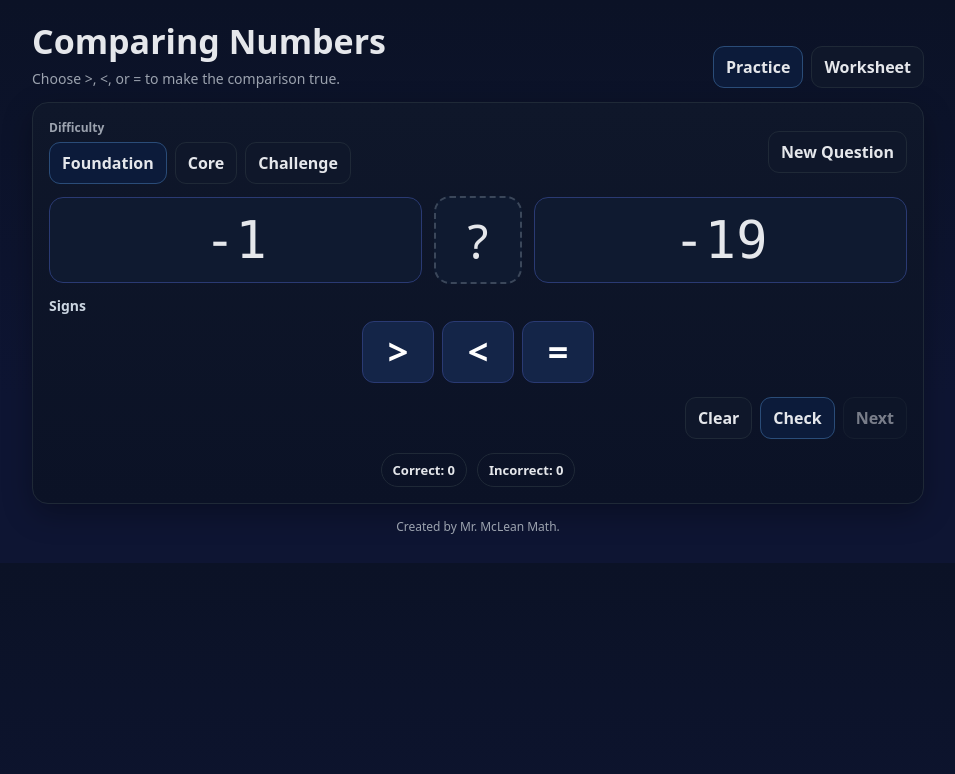
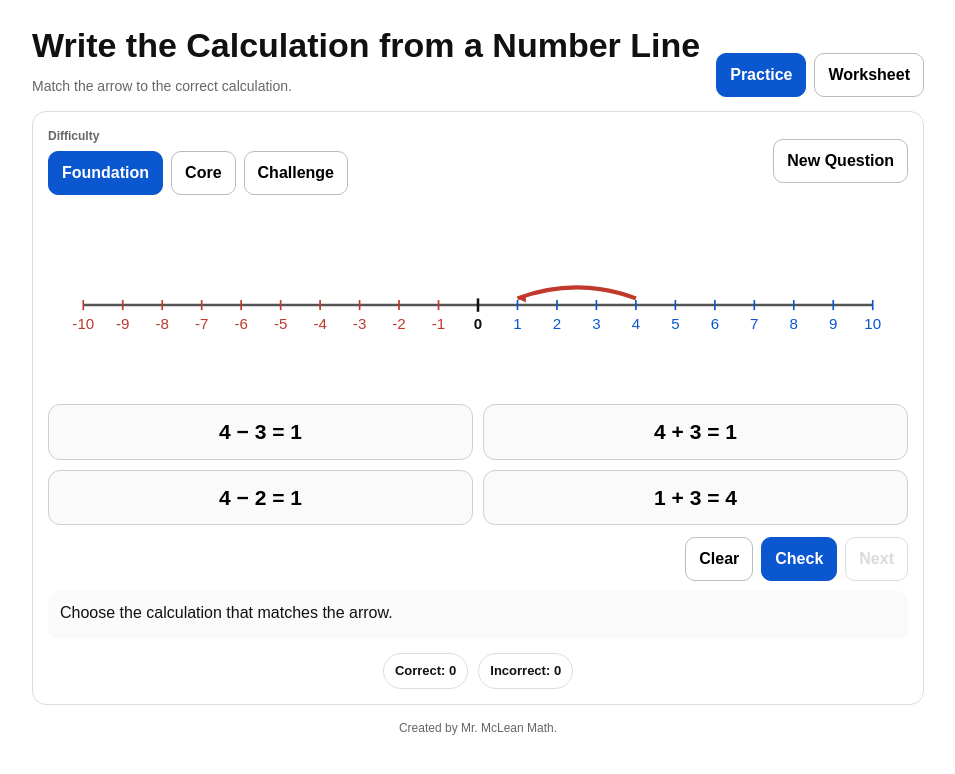
Before and after one commit to mrmcleanmath/calculation-from-number-line, a plain HTML site: page index.html in a window 1280 px wide. Shown: the whole page, without its empty margins (162-1117 px from the left). Drawn offline with Linux system fonts and the light colour scheme.

Commit message:
Second Update of August 2026

```diff
--- a/index.html
+++ b/index.html
@@ -4,57 +4,52 @@
 <head>
 <meta charset="utf-8">
 <meta name="viewport" content="width=device-width,initial-scale=1">
-<title>Comparing Numbers – Mr. McLean Math</title>
+<title>Write the Calculation from a Number Line – Mr. McLean Math</title>
 <style>
 :root{
-  --bg:#0b1226;--card:#101828;--text:#e5e7eb;--muted:#9ca3af;--line:#1f2937;
-  --accent:#38bdf8;--ok:#22c55e;--bad:#ef4444;--tile:#142548;--tileHover:#1d305c;
-  --slot:#0f1a30;--slotActive:#14304f;--shadow:0 10px 30px rgba(0,0,0,.3);
+  --bg:#fff;--fg:#111;--card:#f7f7f9;--muted:#666;--pos:#0b57d0;--neg:#c0392b;
+  --zero:#111;--arrow:#c0392b;--ok:#1b8f2e;--bad:#c62828;--border:#ddd;--accent:#0b57d0;
 }
 *{box-sizing:border-box}
-body{margin:0;font-family:ui-sans-serif,system-ui,-apple-system,Segoe UI,Roboto,Arial;background:linear-gradient(180deg,#0b1226,#0e1533 70%);color:var(--text)}
-.wrap{max-width:920px;margin:0 auto;padding:18px 14px 28px}
+body{margin:0;background:var(--bg);color:var(--fg);font:16px/1.5 Arial,Helvetica,sans-serif}
+.wrap{max-width:920px;margin:0 auto;padding:20px 14px 28px}
 header{display:flex;justify-content:space-between;gap:12px;align-items:flex-end;flex-wrap:wrap;margin-bottom:14px}
 h1{margin:0;font-size:clamp(24px,3vw,34px)}
 .subtitle{margin-top:5px;color:var(--muted);font-size:14px}
 .tabs,.levels,.row{display:flex;gap:8px;flex-wrap:wrap;align-items:center}
-button{font:inherit;background:#0f172a;color:var(--text);border:1px solid var(--line);border-radius:11px;padding:9px 12px;font-weight:800;cursor:pointer}
-button.active,button.primary{background:#0c1b3a;border-color:#2a4c78}
+button{font:inherit;border:1px solid #bbb;background:#fff;border-radius:10px;padding:9px 13px;font-weight:700;cursor:pointer}
+button.active,button.primary{background:var(--accent);color:#fff;border-color:var(--accent)}
 button:disabled{opacity:.5;cursor:not-allowed}
-.card{background:linear-gradient(180deg,#0f172a,#0b1226);border:1px solid var(--line);border-radius:16px;padding:16px;box-shadow:var(--shadow)}
-.toolbar{display:flex;justify-content:space-between;gap:10px;align-items:center;flex-wrap:wrap;margin-bottom:12px}
+.card{border:1px solid var(--border);border-radius:14px;background:#fff;padding:15px}
+.toolbar{display:flex;justify-content:space-between;gap:10px;align-items:center;flex-wrap:wrap;margin-bottom:10px}
 .label{font-size:12px;color:var(--muted);font-weight:800;margin-bottom:6px}
-.bigRow{display:grid;grid-template-columns:1fr auto 1fr;gap:12px;align-items:center;margin-top:10px}
-.numBox{font-family:ui-monospace,Menlo,Consolas,monospace;font-size:clamp(32px,5vw,52px);text-align:center;padding:12px 8px;border:1px solid #2a3a73;border-radius:14px;background:#0f1a30;min-height:76px;display:flex;align-items:center;justify-content:center;white-space:pre}
-.slot{min-width:88px;min-height:88px;display:flex;align-items:center;justify-content:center;font-size:clamp(30px,5vw,48px);border:2px dashed #3b475a;border-radius:16px;background:var(--slot);padding:8px 12px}
-.slot.active{border-color:var(--accent);background:var(--slotActive)}
-.rackWrap{margin-top:12px}.rackTitle{color:#cbd5e1;font-size:14px;margin-bottom:6px;font-weight:800}.rack{display:flex;gap:8px;flex-wrap:wrap;justify-content:center}
-.chip{padding:12px 16px;min-width:72px;font-size:36px;line-height:1;display:inline-flex;align-items:center;justify-content:center;background:var(--tile);border:1px solid #2a3a73;border-radius:12px;color:#fff;cursor:grab}
-.chip:hover{background:var(--tileHover)}
-.controls{display:flex;gap:8px;justify-content:flex-end;margin-top:14px;flex-wrap:wrap}
-.feedback{display:none;margin-top:12px;padding:11px 12px;border-radius:12px;border:1px solid var(--line);background:#0c162a}
-.feedback.ok{display:block;border-color:#134e4a;background:#052e2b}.feedback.bad{display:block;border-color:#4c1d1d;background:#2a0c0c}
-.steps{display:none;margin-top:10px;border:1px solid var(--line);border-radius:12px;padding:10px 12px;line-height:1.5;color:#cbd5e1}
+.svgbox{max-width:860px;margin:0 auto}
+.options{display:grid;gap:10px;margin-top:12px}
+@media(min-width:700px){.options{grid-template-columns:1fr 1fr}}
+.opt{padding:11px 12px;border:1px solid #cfcfcf;border-radius:12px;text-align:center;background:#fafafa;cursor:pointer}
+.opt.selected{outline:3px solid #91b7ff}
+.opt.correct{border-color:var(--ok);background:#f2fbf4}
+.opt.wrong{border-color:var(--bad);background:#fff3f3}
+.eq{font-size:21px}
+.controls{display:flex;gap:8px;justify-content:flex-end;flex-wrap:wrap;margin-top:12px}
+.feedback{min-height:48px;margin-top:10px;padding:10px 12px;border-radius:10px;background:#fafafa}
+.feedback.ok{color:var(--ok);font-weight:800}.feedback.bad{color:var(--bad);font-weight:800}
+.steps{display:none;margin-top:8px;background:var(--card);border-radius:12px;padding:10px 12px;line-height:1.55}
 .stats{display:flex;gap:10px;justify-content:center;flex-wrap:wrap;margin-top:14px}
-.stat{padding:7px 11px;border:1px solid var(--line);border-radius:999px;font-size:13px;font-weight:800}
+.stat{padding:7px 11px;border:1px solid var(--border);border-radius:999px;font-size:13px;font-weight:800}
 .worksheet{display:none}
 .ws-top{display:flex;justify-content:space-between;gap:10px;align-items:center;flex-wrap:wrap;margin-bottom:12px}
-select{font:inherit;background:#0f172a;color:var(--text);border:1px solid var(--line);border-radius:10px;padding:9px 10px}
-.wgrid{display:grid;grid-template-columns:repeat(2,minmax(0,1fr));gap:10px}
-.wcard{position:relative;border:1px solid #334155;border-radius:12px;background:#0f1a30;padding:12px}
-.wlabel{position:absolute;top:8px;left:10px;font-size:13px;color:#cbd5e1}
-.wPair{display:grid;grid-template-columns:1fr auto 1fr;gap:10px;align-items:center;margin:12px 0 8px}
-.wNum{font-family:ui-monospace,Menlo,Consolas,monospace;font-size:clamp(26px,4vw,36px);text-align:center;padding:4px 6px;border:1px solid #2a3a73;border-radius:10px;background:#101c39}
-.wSign{font-size:clamp(28px,4vw,42px);opacity:.7}
-.wans{display:none;border-top:1px dashed #334155;padding-top:8px;color:#cbd5e1}.wans.show{display:block}
+select{font:inherit;border:1px solid #bbb;border-radius:10px;padding:9px 10px;background:#fff}
+#columns{display:flex;flex-direction:column;gap:14px}
+.wcard{border:1px solid #e2e2e2;border-radius:12px;background:#fafafa;padding:10px 12px}
+.wcard h3{margin:0 0 6px;font-size:16px}
+.wans{display:none;font-weight:700;margin-top:6px}.wans.show{display:block}
 .footer{text-align:center;color:var(--muted);font-size:12px;margin-top:14px}
-@media(max-width:700px){.wgrid{grid-template-columns:1fr}}
-@media(max-width:560px){.bigRow{grid-template-columns:1fr}.slot{justify-self:center}.wPair{grid-template-columns:1fr auto 1fr}}
 @media print{
-  body{background:#fff;color:#000}.wrap{max-width:none;padding:0}
+  body{background:#fff}.wrap{max-width:none;padding:0}
   header,#practiceCard,.no-print,.footer{display:none!important}
-  #worksheetCard{display:block!important;background:#fff;color:#000;border:0;box-shadow:none;padding:0}
-  .wgrid{grid-template-columns:repeat(2,1fr)}.wcard{background:#fff;color:#000;border-color:#000}.wans{display:none!important}
+  #worksheetCard{display:block!important;border:0;padding:0}
+  .wans{display:none!important}
 }
 </style>
 </head>
@@ -62,8 +57,8 @@ select{font:inherit;background:#0f172a;color:var(--text);border:1px solid var(--
 <div class="wrap">
 <header>
   <div>
-    <h1>Comparing Numbers</h1>
-    <div class="subtitle">Choose &gt;, &lt;, or = to make the comparison true.</div>
+    <h1>Write the Calculation from a Number Line</h1>
+    <div class="subtitle">Match the arrow to the correct calculation.</div>
   </div>
   <div class="tabs">
     <button id="practiceTab" class="active" type="button">Practice</button>
@@ -84,16 +79,8 @@ select{font:inherit;background:#0f172a;color:var(--text);border:1px solid var(--
     <button id="newBtn" type="button">New Question</button>
   </div>
 
-  <div class="bigRow">
-    <div id="leftNum" class="numBox"></div>
-    <div id="signSlot" class="slot" tabindex="0">?</div>
-    <div id="rightNum" class="numBox"></div>
-  </div>
-
-  <div class="rackWrap">
-    <div class="rackTitle">Signs</div>
-    <div id="signRack" class="rack"></div>
-  </div>
+  <div id="lineBox" class="svgbox"></div>
+  <div id="options" class="options"></div>
 
   <div class="controls">
     <button id="clearBtn" type="button">Clear</button>
@@ -101,7 +88,7 @@ select{font:inherit;background:#0f172a;color:var(--text);border:1px solid var(--
     <button id="nextBtn" type="button" disabled>Next</button>
   </div>
 
-  <div id="feedback" class="feedback"></div>
+  <div id="feedback" class="feedback">Choose the calculation that matches the arrow.</div>
   <div id="steps" class="steps"></div>
 
   <div class="stats">
@@ -114,19 +101,19 @@ select{font:inherit;background:#0f172a;color:var(--text);border:1px solid var(--
   <div class="ws-top">
     <div>
       <div style="font-size:19px;font-weight:900">Worksheet</div>
-      <div id="wsMeta" class="subtitle">Insert &gt;, &lt;, or = to compare each pair.</div>
+      <div id="wsMeta" class="subtitle">Write the calculation that matches each arrow.</div>
     </div>
     <div class="row no-print">
       <label style="font-size:13px;font-weight:800">Questions
-        <select id="wsCount"><option>5</option><option>10</option><option selected>15</option></select>
+        <select id="wsSize"><option>5</option><option selected>10</option><option>15</option></select>
       </label>
-      <button id="wsGen" class="primary" type="button">Generate</button>
-      <button id="wsRevealAll" type="button" disabled>Reveal All</button>
-      <button id="wsHideAll" type="button" disabled>Hide All</button>
+      <button id="genWS" class="primary" type="button">Generate</button>
+      <button id="revealAll" type="button" disabled>Reveal All</button>
+      <button id="hideAll" type="button" disabled>Hide All</button>
       <button id="printBtn" type="button" disabled>Print</button>
     </div>
   </div>
-  <div id="wsGrid" class="wgrid"></div>
+  <div id="columns"></div>
 </section>
 
 <div class="footer">Created by Mr. McLean Math.</div>
@@ -138,130 +125,145 @@ select{font:inherit;background:#0f172a;color:var(--text);border:1px solid var(--
 const $=id=>document.getElementById(id);
 const randInt=(a,b)=>Math.floor(Math.random()*(b-a+1))+a;
 
-const CFG={
-  easy:{min:-20,max:20,negPairBias:.6,equalChance:.1},
-  medium:{min:-200,max:200,negPairBias:.6,equalChance:.1},
-  hard:{min:-2000,max:2000,negPairBias:.7,equalChance:.12}
-};
-
-let difficulty="easy",L=0,R=0,chosen=null,evaluated=false,correctCount=0,incorrectCount=0;
-
-function formatSpaces(n){
-  const s=String(n),neg=s.startsWith("-"),d=neg?s.slice(1):s;
-  const grouped=d.replace(/\B(?=(\d{3})+(?!\d))/g," ");
-  return (neg?"-":"")+grouped;
+function tierSettings(diff){
+  if(diff==="easy")return {min:-10,max:10,minStep:1,maxStep:6,crossProb:.2,capStep1:.3};
+  if(diff==="medium")return {min:-15,max:15,minStep:3,maxStep:10,crossProb:.4,capStep1:0};
+  return {min:-20,max:20,minStep:6,maxStep:15,crossProb:.6,capStep1:0};
 }
-function genPair(){
-  const cfg=CFG[difficulty];
-  if(Math.random()<cfg.equalChance){
-    const v=randInt(cfg.min,cfg.max);return [v,v];
+function genProblem(diff){
+  const t=tierSettings(diff),wantCross=Math.random()<t.crossProb;
+  for(let tries=0;tries<500;tries++){
+    let step=randInt(t.minStep,t.maxStep);
+    if(step===1&&Math.random()>t.capStep1)step=Math.min(t.maxStep,Math.max(2,step+randInt(0,2)));
+    const c=(Math.random()<.5?-1:1)*step;
+    const s=randInt(t.min,t.max),e=s+c;
+    if(e<t.min||e>t.max)continue;
+    const crosses=(s*e<=0&&s!==e);
+    if(wantCross!==crosses)continue;
+    return {min:t.min,max:t.max,s,c,e};
   }
-  const bothNeg=Math.random()<cfg.negPairBias;
-  let a,b;
-  if(bothNeg){
-    const nmin=Math.min(-1,cfg.min);
-    a=randInt(nmin,-1);b=randInt(nmin,-1);
-    if(a===b)b=a-1;
-    if(b<cfg.min)b=a+1;
-  }else{
-    a=randInt(cfg.min,cfg.max);b=randInt(cfg.min,cfg.max);
-    if(a===b)b+=(b<cfg.max?1:-1);
-    if(Math.random()<.25){
-      const m=Math.max(1,Math.min(20,Math.abs(a)));a=-m;b=m;
+  return {min:t.min,max:t.max,s:0,c:t.minStep,e:t.minStep};
+}
+function formatEq(s,c,e){return `${s} ${c>=0?"+":"−"} ${Math.abs(c)} = ${e}`}
+function shuffle(a){
+  a=a.slice();
+  for(let i=a.length-1;i>0;i--){const j=randInt(0,i);[a[i],a[j]]=[a[j],a[i]]}
+  return a;
+}
+function buildMC(p){
+  const {s,c,e}=p,correct=formatEq(s,c,e),opts=new Set([correct]);
+  opts.add(formatEq(s,-c,e));
+  const near=e+(c>0?-1:1);
+  opts.add(Math.random()<.5?formatEq(s,Math.abs(c),near):formatEq(s,(c>=0?1:-1)*Math.max(1,Math.abs(c)-1),e));
+  opts.add(formatEq(e,-c,s));
+  const candidates=[];
+  for(const sign of [-1,1]){
+    for(const delta of [-2,-1,1,2]){
+      const tweak=sign*Math.max(1,Math.abs(c)+delta);
+      candidates.push(formatEq(s,tweak,e));
+      candidates.push(formatEq(s,tweak,s+tweak));
     }
   }
-  return [a,b];
+  for(const x of shuffle(candidates)){opts.add(x);if(opts.size>=4)break}
+  const all=shuffle([...opts].slice(0,4));
+  return {choices:all,correctIndex:all.indexOf(correct)};
 }
-function signFor(a,b){return a>b?">":a<b?"<":"="}
-function explanation(a,b){
-  const s=signFor(a,b);
-  if(a===b)return `${formatSpaces(a)} and ${formatSpaces(b)} are equal, so the correct sign is =.`;
-  if(a>=0&&b>=0)return `${formatSpaces(a)} ${s} ${formatSpaces(b)}. Compare positive numbers normally.`;
-  if(a<0&&b<0)return `${formatSpaces(a)} ${s} ${formatSpaces(b)}. Between negative numbers, the number closer to zero is greater.`;
-  if(a<0)return `${formatSpaces(a)} ${s} ${formatSpaces(b)}. Any negative number is less than any non-negative number.`;
-  return `${formatSpaces(a)} ${s} ${formatSpaces(b)}. Any non-negative number is greater than any negative number.`;
+function numberLineSVG(p){
+  const baseW=1024,baseH=180,padL=42,padR=42,L=padL,R=baseW-padR,Y=Math.round(baseH/2)+12;
+  const scale=x=>L+((x-p.min)/(p.max-p.min))*(R-L);
+  const sX=scale(p.s),eX=scale(p.e),dir=eX>=sX?1:-1;
+  let labels="";
+  for(let v=p.min;v<=p.max;v++){
+    const x=scale(v),color=v===0?"var(--zero)":v<0?"var(--neg)":"var(--pos)",tick=v===0?16:12;
+    labels+=`<line x1="${x}" y1="${Y-tick/2}" x2="${x}" y2="${Y+tick/2}" stroke="${color}" stroke-width="${v===0?3:2}"/>
+    <text x="${x}" y="${Y+28}" text-anchor="middle" font-size="18" fill="${color}" font-weight="${v===0?700:500}">${v}</text>`;
+  }
+  const mid=(sX+eX)/2,path=`M ${sX} ${Y-8} Q ${mid} ${Y-34} ${eX} ${Y-8}`;
+  return `<svg width="100%" height="${baseH}" viewBox="0 0 ${baseW} ${baseH}" preserveAspectRatio="xMidYMid meet" role="img" aria-label="Number line from ${p.min} to ${p.max} with arrow from ${p.s} to ${p.e}">
+    <line x1="${L}" y1="${Y}" x2="${R}" y2="${Y}" stroke="#555" stroke-width="3"/>
+    ${labels}
+    <path d="${path}" fill="none" stroke="var(--arrow)" stroke-width="5"/>
+    <path d="M ${eX} ${Y-8} l ${dir>=0?-10:10} -5 l 0 10 Z" fill="var(--arrow)"/>
+  </svg>`;
 }
-function setSign(s){
-  if(evaluated)return;
-  chosen=s;$("signSlot").textContent=s||"?";$("signSlot").style.borderStyle=s?"solid":"dashed";
-}
-function buildRack(){
-  $("signRack").innerHTML="";
-  [">","<","="].forEach(s=>{
-    const b=document.createElement("button");b.className="chip";b.type="button";b.draggable=true;b.textContent=s;
-    b.addEventListener("dragstart",e=>e.dataTransfer.setData("text/plain",s));
-    b.addEventListener("click",()=>setSign(s));$("signRack").appendChild(b);
-  });
-}
-function setupDrop(){
-  const d=$("signSlot");
-  ["dragover","dragenter"].forEach(evt=>d.addEventListener(evt,e=>{e.preventDefault();d.classList.add("active")}));
-  ["dragleave","drop"].forEach(evt=>d.addEventListener(evt,()=>d.classList.remove("active")));
-  d.addEventListener("drop",e=>{e.preventDefault();const s=e.dataTransfer.getData("text/plain");if([">","<","="].includes(s))setSign(s)});
-}
-setupDrop();buildRack();
+
+let difficulty="easy",current=null,mc=null,selected=null,evaluated=false,correct=0,incorrect=0;
 
 function newQuestion(){
-  [L,R]=genPair();chosen=null;evaluated=false;
-  $("leftNum").textContent=formatSpaces(L);$("rightNum").textContent=formatSpaces(R);setSign(null);
-  $("feedback").style.display="none";$("feedback").className="feedback";$("feedback").textContent="";
+  current=genProblem(difficulty);mc=buildMC(current);selected=null;evaluated=false;
+  $("lineBox").innerHTML=numberLineSVG(current);
+  const box=$("options");box.innerHTML="";
+  mc.choices.forEach((txt,i)=>{
+    const b=document.createElement("button");b.className="opt";b.type="button";b.dataset.index=i;
+    b.innerHTML=`<span class="eq">${txt}</span>`;
+    b.addEventListener("click",()=>{
+      if(evaluated)return;
+      selected=i;box.querySelectorAll(".opt").forEach(x=>x.classList.remove("selected"));b.classList.add("selected");
+    });
+    box.appendChild(b);
+  });
+  $("feedback").className="feedback";$("feedback").textContent="Choose the calculation that matches the arrow.";
   $("steps").style.display="none";$("steps").innerHTML="";
   $("submitBtn").disabled=false;$("nextBtn").disabled=true;
 }
 function submit(){
   if(evaluated)return;
-  if(!chosen){
-    $("feedback").style.display="block";$("feedback").className="feedback";$("feedback").textContent="Choose a sign first.";
-    return;
+  if(selected===null){$("feedback").className="feedback";$("feedback").textContent="Choose an option first.";return}
+  evaluated=true;$("submitBtn").disabled=true;$("nextBtn").disabled=false;
+  const ok=selected===mc.correctIndex;
+  $("options").querySelectorAll(".opt").forEach((b,i)=>{
+    b.disabled=true;if(i===mc.correctIndex)b.classList.add("correct");if(i===selected&&!ok)b.classList.add("wrong");
+  });
+  const eq=formatEq(current.s,current.c,current.e);
+  if(ok){
+    correct++;$("correct").textContent=correct;$("feedback").className="feedback ok";$("feedback").textContent="Correct!";
+  }else{
+    incorrect++;$("incorrect").textContent=incorrect;$("feedback").className="feedback bad";$("feedback").textContent=`Incorrect. Correct answer: ${eq}`;
+    $("steps").innerHTML=`Start at <b>${current.s}</b>.<br>Move <b>${Math.abs(current.c)}</b> steps ${current.c>0?"right (+)":"left (−)"}.<br>End at <b>${current.e}</b>.<br>Calculation: <b>${eq}</b>.`;
+    $("steps").style.display="block";
   }
-  const correct=signFor(L,R),ok=chosen===correct;
-  evaluated=true;$("submitBtn").disabled=true;$("nextBtn").disabled=false;
-  if(ok){
-    correctCount++;$("correct").textContent=correctCount;
-    $("feedback").className="feedback ok";$("feedback").textContent="Correct!";
-  }else{
-    incorrectCount++;$("incorrect").textContent=incorrectCount;
-    $("feedback").className="feedback bad";$("feedback").textContent=`Not quite. Correct comparison: ${formatSpaces(L)} ${correct} ${formatSpaces(R)}.`;
-    $("steps").textContent=explanation(L,R);$("steps").style.display="block";
-  }
-  $("feedback").style.display="block";
 }
-function clear(){if(evaluated)return;setSign(null)}
-
+function clearChoice(){
+  if(evaluated)return;selected=null;$("options").querySelectorAll(".opt").forEach(x=>x.classList.remove("selected"));
+}
 document.querySelectorAll(".level").forEach(b=>b.addEventListener("click",()=>{
   document.querySelectorAll(".level").forEach(x=>x.classList.remove("active"));b.classList.add("active");difficulty=b.dataset.diff;newQuestion();
 }));
-$("newBtn").addEventListener("click",newQuestion);$("submitBtn").addEventListener("click",submit);$("nextBtn").addEventListener("click",newQuestion);$("clearBtn").addEventListener("click",clear);
+$("newBtn").addEventListener("click",newQuestion);$("submitBtn").addEventListener("click",submit);$("nextBtn").addEventListener("click",newQuestion);$("clearBtn").addEventListener("click",clearChoice);
+
 document.addEventListener("keydown",e=>{
   if($("practiceCard").style.display==="none")return;
-  if([">","<","="].includes(e.key)&&!evaluated)setSign(e.key);
-  else if(e.key==="Enter"){e.preventDefault();evaluated?newQuestion():submit()}
-  else if(e.key==="Escape"){e.preventDefault();clear()}
+  if(["1","2","3","4"].includes(e.key)&&!evaluated){
+    const i=Number(e.key)-1,b=$(`option-${i}`);
+    const opts=$("options").querySelectorAll(".opt");
+    if(opts[i])opts[i].click();
+  }else if(e.key==="Enter"){e.preventDefault();evaluated?newQuestion():submit()}
+  else if(e.key==="Escape"){e.preventDefault();clearChoice()}
 });
 
 function showPractice(){$("practiceTab").classList.add("active");$("worksheetTab").classList.remove("active");$("practiceCard").style.display="block";$("worksheetCard").style.display="none"}
 function showWorksheet(){$("worksheetTab").classList.add("active");$("practiceTab").classList.remove("active");$("practiceCard").style.display="none";$("worksheetCard").style.display="block"}
 $("practiceTab").addEventListener("click",showPractice);$("worksheetTab").addEventListener("click",showWorksheet);
 
-function wsCard(pair,i){
-  const [a,b]=pair,s=signFor(a,b),c=document.createElement("div");c.className="wcard";
-  c.innerHTML=`<div class="wlabel">${i+1}</div><div class="wPair"><div class="wNum">${formatSpaces(a)}</div><div class="wSign">?</div><div class="wNum">${formatSpaces(b)}</div></div>`;
-  const ans=document.createElement("div");ans.className="wans";ans.innerHTML=`Answer: <b>${formatSpaces(a)} ${s} ${formatSpaces(b)}</b><br>${explanation(a,b)}`;
-  const btn=document.createElement("button");btn.type="button";btn.className="no-print";btn.textContent="Reveal";btn.addEventListener("click",()=>{ans.classList.toggle("show");btn.textContent=ans.classList.contains("show")?"Hide":"Reveal"});
-  c.append(btn,ans);return c;
+function generateWorksheet(){
+  const n=Number($("wsSize").value),container=$("columns");container.innerHTML="";
+  for(let i=1;i<=n;i++){
+    const p=genProblem(difficulty),eq=formatEq(p.s,p.c,p.e),card=document.createElement("div");card.className="wcard";
+    card.innerHTML=`<h3>${i}.</h3><div class="svgbox">${numberLineSVG(p)}</div>`;
+    const ans=document.createElement("div");ans.className="wans";ans.innerHTML=`Answer: <b>${eq}</b>`;
+    const btn=document.createElement("button");btn.type="button";btn.className="no-print";btn.textContent="Reveal";
+    btn.addEventListener("click",()=>{ans.classList.toggle("show");btn.textContent=ans.classList.contains("show")?"Hide":"Reveal"});
+    card.append(btn,ans);container.appendChild(card);
+  }
+  const labels={easy:"Foundation",medium:"Core",hard:"Challenge"};$("wsMeta").textContent=`${labels[difficulty]} • ${n} questions`;
+  $("revealAll").disabled=$("hideAll").disabled=$("printBtn").disabled=false;
 }
-function generateWs(){
-  const n=Number($("wsCount").value),grid=$("wsGrid");grid.innerHTML="";
-  for(let i=0;i<n;i++)grid.appendChild(wsCard(genPair(),i));
-  const labels={easy:"Foundation",medium:"Core",hard:"Challenge"};$("wsMeta").textContent=`${labels[difficulty]} • ${n} questions`;
-  $("wsRevealAll").disabled=$("wsHideAll").disabled=$("printBtn").disabled=false;
-}
-$("wsGen").addEventListener("click",generateWs);
-$("wsRevealAll").addEventListener("click",()=>document.querySelectorAll(".wans").forEach(x=>x.classList.add("show")));
-$("wsHideAll").addEventListener("click",()=>document.querySelectorAll(".wans").forEach(x=>x.classList.remove("show")));
+$("genWS").addEventListener("click",generateWorksheet);
+$("revealAll").addEventListener("click",()=>document.querySelectorAll(".wans").forEach(x=>x.classList.add("show")));
+$("hideAll").addEventListener("click",()=>document.querySelectorAll(".wans").forEach(x=>x.classList.remove("show")));
 $("printBtn").addEventListener("click",()=>window.print());
 
-window.__MMM_TEST__={genPair,signFor,CFG};
+window.__MMM_TEST__={genProblem,buildMC,tierSettings};
 newQuestion();
 })();
 </script>
```
